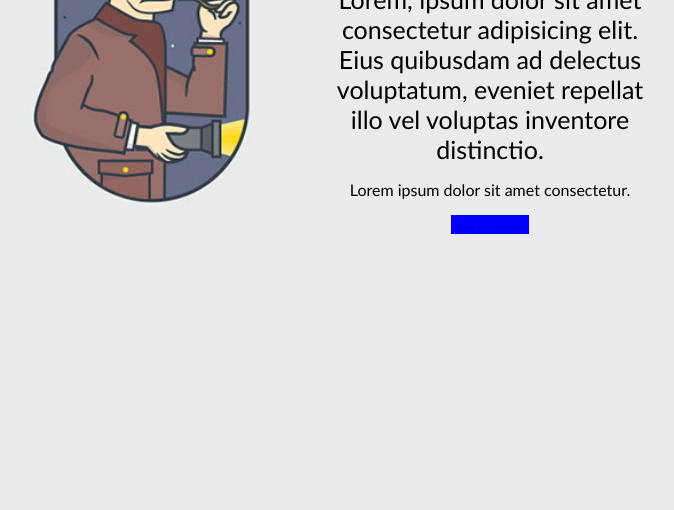
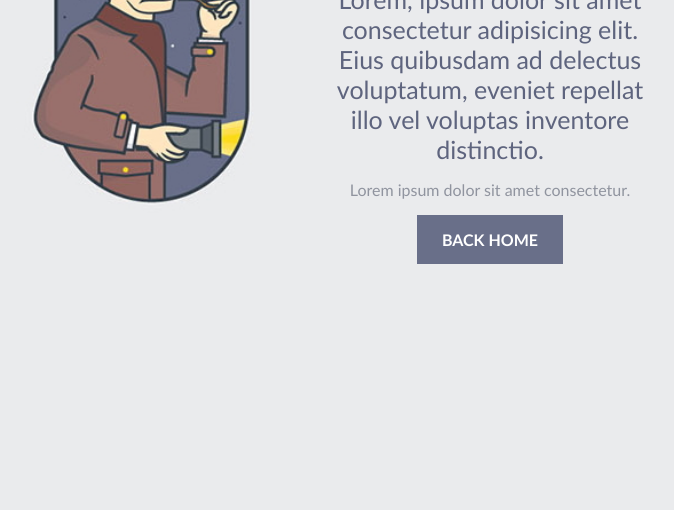
Before and after one commit to front-end-by-rimantas/28-grupe-serlokas, a plain HTML site: page index.html in a window 1280 px wide. Shown: the part 290-800 px from the top of the page, without its empty margins (308-982 px from the left). Drawn offline with Linux system fonts and the light colour scheme.

Commit message:
Tekstu stilius

```diff
--- a/index.html
+++ b/index.html
@@ -12,16 +12,15 @@
     <main style="display: inline-block; width: 50%; margin-top: 10%; margin-left: 25%;">
         <img style="display: inline-block; width: 40%; float: left;" src="serlokas.jpg" alt="Serlokas su pypke iesko nusikaltelio menesienoje">
         <div style="display: inline-block; width: 50%; float: left; margin-left: 10%; margin-top: 5%; text-align: center;">
-            <h1 style="display: inline-block; width: 100%; font-size: 90px; margin: 0;">404</h1>
-            <p style="display: inline-block; width: 100%; margin: 0; font-size: 25px;">Lorem, ipsum dolor sit amet consectetur adipisicing elit. Eius quibusdam ad delectus voluptatum, eveniet repellat illo vel voluptas inventore distinctio.</p>
-            <p style="display: inline-block; width: 100%;">Lorem ipsum dolor sit amet consectetur.</p>
-            <a style="display: inline-block; background-color: blue;" href="#">Back home</a>
+            <h1 style="display: inline-block; width: 100%; font-size: 90px; margin: 0; color: #343E48;">404</h1>
+            <p style="display: inline-block; width: 100%; margin: 0; font-size: 25px; line-height: 30px; color: #5E647E;">Lorem, ipsum dolor sit amet consectetur adipisicing elit. Eius quibusdam ad delectus voluptatum, eveniet repellat illo vel voluptas inventore distinctio.</p>
+            <p style="display: inline-block; width: 100%; color: #90949F;">Lorem ipsum dolor sit amet consectetur.</p>
+            <a style="display: inline-block; background-color: #696F89; color: white; padding: 15px; padding-left: 25px; padding-right: 25px; text-decoration: none; text-transform: uppercase; font-weight: bold;" href="#">Back home</a>
         </div>
     </main>
 </body>
 
 </html>
-
 
 
 <!--
@@ -38,6 +37,13 @@ margin-top: 10%;                // atsistumia tik is virsaus
 margin-right: 10%;              // atsistumia tik is desines
 margin-bottom: 10%;             // atsistumia tik is apacios
 margin-left: 10%;               // atsistumia tik is kaires
+
+elementas issipucia aplink savo turini
+padding: 10%;                    // visomis kryptimis
+padding-top: 10%;                // issipucia tik is virsaus
+padding-right: 10%;              // issipucia tik is desines
+padding-bottom: 10%;             // issipucia tik is apacios
+padding-left: 10%;               // issipucia tik is kaires
 
 
 elementu atvaizdavimo budas:
```
